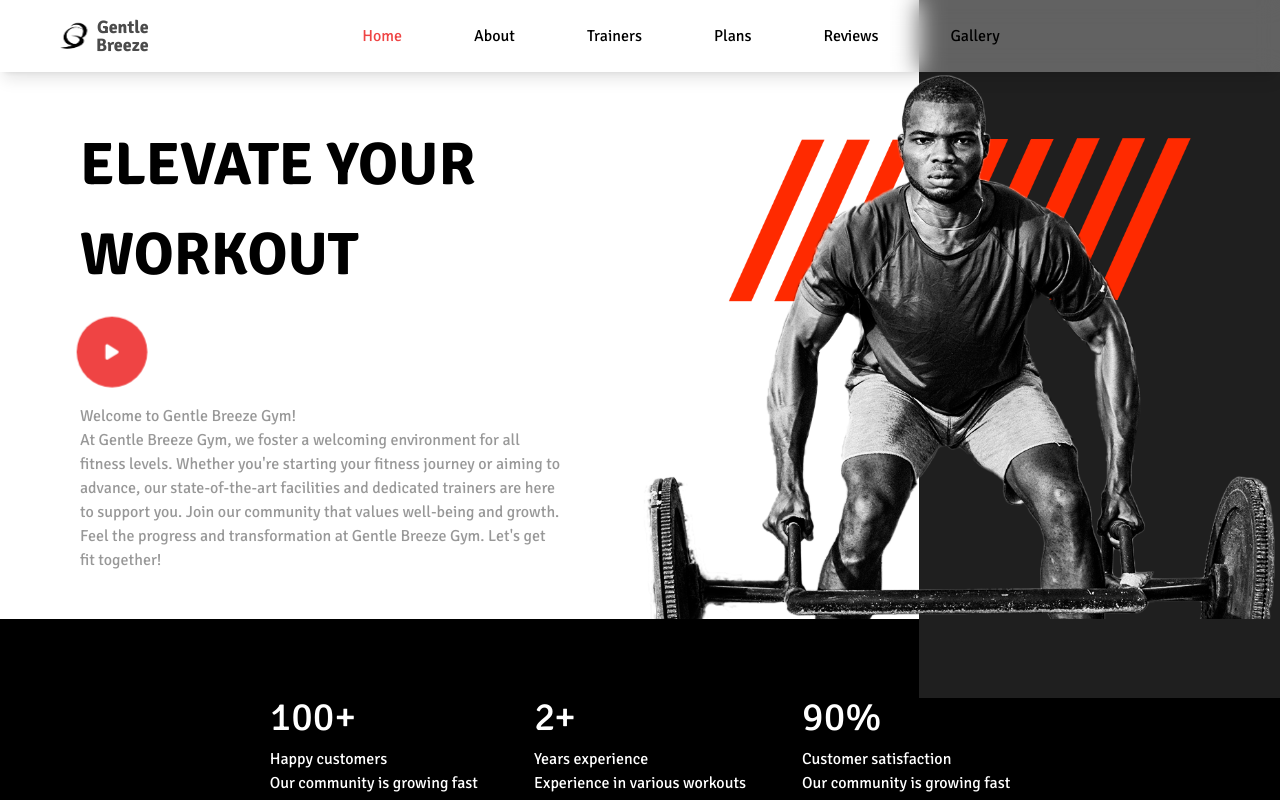
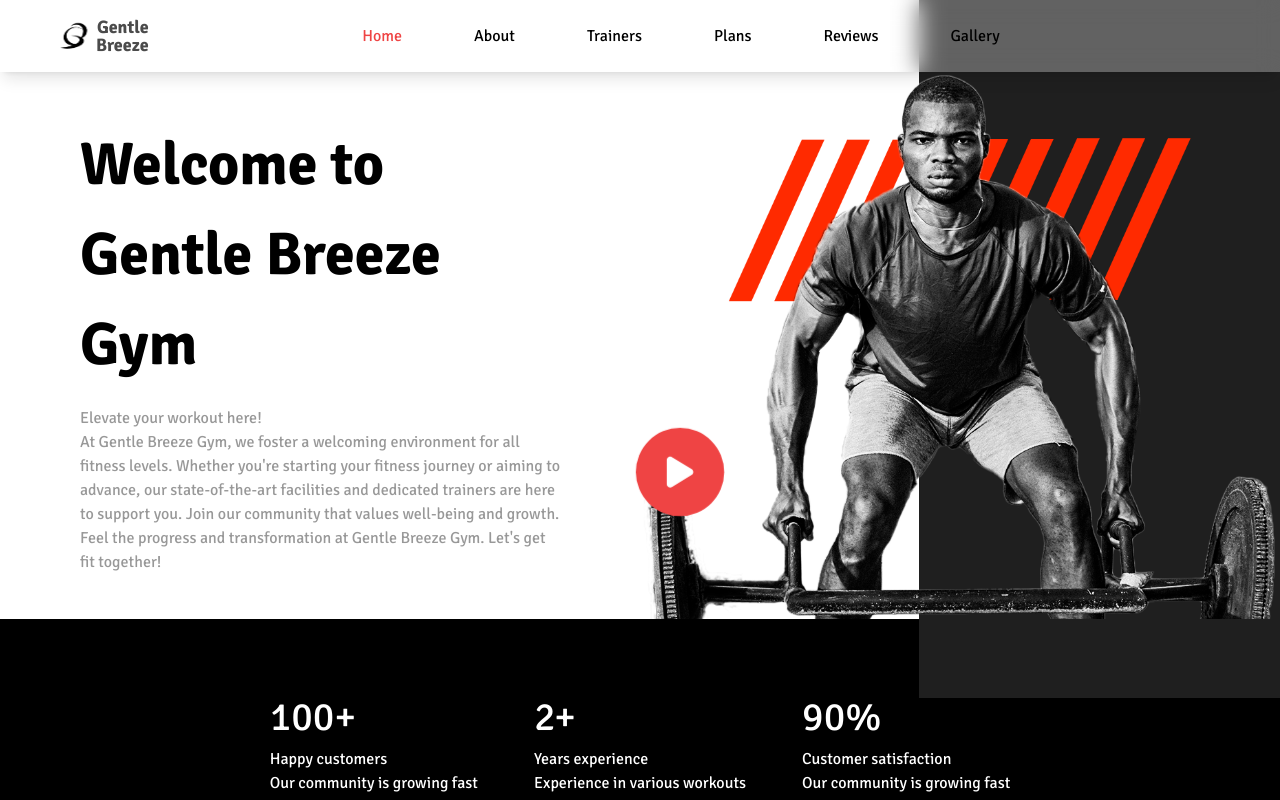
Before and after one commit to abupraise/GentleBreeze, a React (Vite) app: page / in a window 1280 px wide. Shown: the top 800 px of the page. Built offline with nearby package versions, Linux system fonts and the light colour scheme.

Commit message:
Updating Hero Section

```diff
--- a/index.html
+++ b/index.html
@@ -2,7 +2,7 @@
 <html lang="en">
   <head>
     <meta charset="UTF-8" />
-    <link rel="icon" type="image/svg+xml" href="public/assets/images/logo.svg" />
+    <link rel="icon" type="image/svg+xml" href="/assets/images/logo.svg" />
     <link href="https://fonts.googleapis.com/css2?family=Signika:wght@400;700&display=swap" rel="stylesheet">
     <meta name="viewport" content="width=device-width, initial-scale=1.0" />
     <title>Gentle Breeze Gym || Home</title>
--- a/src/components/Hero.jsx
+++ b/src/components/Hero.jsx
@@ -1,4 +1,4 @@
-import React, { useState } from "react";
+import React, { useState, useCallback } from "react";
 import Man from "../assets/Hero.png";
 import CountUp from "react-countup";
 import { motion } from "framer-motion";
@@ -6,19 +6,38 @@ import { FontAwesomeIcon } from "@fortawesome/react-fontawesome";
 import { faPlay } from "@fortawesome/free-solid-svg-icons";
 import Modal from "react-modal";
 
+Modal.setAppElement("#root");
+
 const Hero = () => {
   const [modalIsOpen, setModalIsOpen] = useState(false);
+  const [currentVideo, setCurrentVideo] = useState("");
 
-  const openModal = () => {
+  const openModal = useCallback(() => {
+    const galleryVideos = [
+      "/assets/videos/video1.mp4",
+      "/assets/videos/video2.mp4",
+      "/assets/videos/video3.mp4",
+      "/assets/videos/video4.mp4",
+      "/assets/videos/video5.mp4",
+      "/assets/videos/video6.mp4",
+      "/assets/videos/video7.mp4",
+      "/assets/videos/video8.mp4",
+      "/assets/videos/video9.mp4",
+      "/assets/videos/video10.mp4",
+    ];
+    const randomVideo =
+      galleryVideos[Math.floor(Math.random() * galleryVideos.length)];
+    setCurrentVideo(randomVideo);
     setModalIsOpen(true);
-  };
+  }, []);
 
-  const closeModal = () => {
+  const closeModal = useCallback(() => {
     setModalIsOpen(false);
-  };
+    setCurrentVideo("");
+  }, []);
 
   return (
-    <div>
+    <div className="relative">
       <div className="grid grid-cols-1 md:grid-cols-2 relative">
         <div className="py-10 px-5 md:px-20 text-center md:text-left">
           <motion.div
@@ -26,13 +45,34 @@ const Hero = () => {
             animate={{ x: [-20, 0], opacity: [0, 1] }}
             transition={{ duration: 1 }}
           >
-            <h1 className="font-bold">ELEVATE YOUR </h1>
-            <span className="font-bold">WORKOUT</span>
+            <h1 className="font-bold">Welcome to</h1>
+            <span className="font-bold">Gentle Breeze Gym</span>
           </motion.div>
-          <div className="flex py-5">
+          <div className="opacity-40 mt-4">
+            <span>Elevate your workout here!</span>
+            <p>
+              At Gentle Breeze Gym, we foster a welcoming environment for all
+              fitness levels. Whether you're starting your fitness journey or
+              aiming to advance, our state-of-the-art facilities and dedicated
+              trainers are here to support you. Join our community that values
+              well-being and growth. Feel the progress and transformation at
+              Gentle Breeze Gym. Let's get fit together!
+            </p>
+          </div>
+        </div>
+
+        <div className="relative flex justify-center items-center hidden md:flex">
+          <div className="absolute left-[17.45rem] top-[0rem] w-[441px] h-[43.65rem] bg-[#1F1F1F] opacity-100 z-0"></div>
+          <div className="relative">
+            <img src={Man} alt="image" />
+          </div>
+        </div>
+      </div>
+
+      {/* Centered Play Button */}
       <motion.button
         onClick={openModal}
-              className="bg-red-500 text-white w-16 h-16 flex items-center justify-center rounded-full"
+        className="absolute top-1/2 left-1/2 transform -translate-x-1/2 -translate-y-1/2 bg-red-500 text-white w-20 h-20 flex items-center justify-center rounded-full z-10"
         whileHover={{ scale: 1.1 }}
         animate={{
           scale: [1, 1.2, 1],
@@ -43,22 +83,8 @@ const Hero = () => {
           },
         }}
       >
-              <FontAwesomeIcon icon={faPlay} />
+        <FontAwesomeIcon icon={faPlay} size="2x" />
       </motion.button>
-          </div>
-          <div className="opacity-40">
-            <span>Welcome to Gentle Breeze Gym!</span>
-            <p>
-              At Gentle Breeze Gym, we foster a welcoming environment for all
-              fitness levels. Whether you're starting your fitness journey or
-              aiming to advance, our state-of-the-art facilities and dedicated
-              trainers are here to support you. Join our community that values
-              well-being and growth. Feel the progress and transformation at
-              Gentle Breeze Gym. Let's get fit together!
-            </p>
-          </div>
-
-
 
       <Modal
         isOpen={modalIsOpen}
@@ -67,32 +93,21 @@ const Hero = () => {
         className="flex justify-center items-center h-full"
         overlayClassName="fixed inset-0 bg-black bg-opacity-75 z-50"
       >
-            <div className="bg-white p-10 w-full max-w-4xl h-3/4">
-              <button onClick={closeModal} className="float-right mb-4">
-                Close
-              </button>
+        <div
+          className="bg-white rounded-3xl overflow-hidden w-full max-w-4xl h-3/4"
+          onClick={(e) => e.stopPropagation()}
+        >
           <div className="flex justify-center items-center h-full">
-                <iframe
+            <video
               width="100%"
               height="100%"
-                  src="https://www.youtube.com/embed/dQw4w9WgXcQ"
-                  title="GentleBreeze Video Player"
-                  frameBorder="0"
-                  allow="accelerometer; autoplay; clipboard-write; encrypted-media; gyroscope; picture-in-picture"
-                  allowFullScreen
-                ></iframe>
+              src={currentVideo}
+              controls
+              autoPlay
+            />
           </div>
         </div>
       </Modal>
-        </div>
-
-        <div className="relative flex justify-center items-center hidden md:flex">
-          <div className="absolute left-[17.45rem] top-[0rem] w-[441px] h-[43.65rem] bg-[#1F1F1F] opacity-100 z-0"></div>
-          <div className="relative">
-            <img src={Man} alt="image" />
-          </div>
-        </div>
-      </div>
 
       <div className="bg-black flex flex-row items-center justify-center">
         <div className="text-[#ffffff] pt-10 pb-10 m-7">
```
Lines whose indentation alone changed are shown as unchanged.
